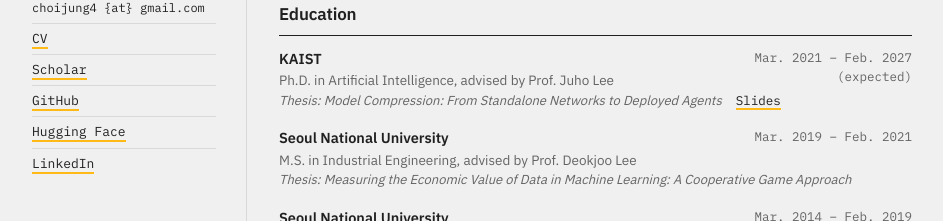
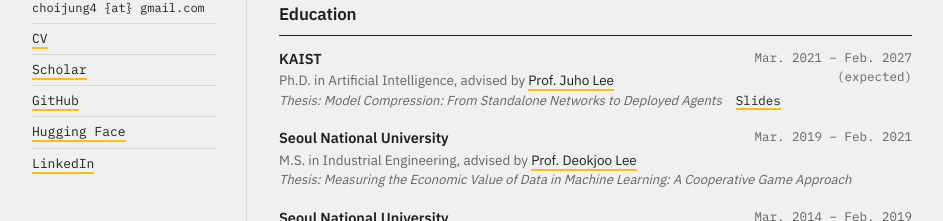
Before and after one commit to moon4sake/moon4sake.github.io, a plain HTML site: page index.html in a window 1280 px wide. Shown: the part 360-581 px from the top of the page, without its empty margins (168-1111 px from the left). Drawn offline with Linux system fonts and the light colour scheme.

Commit message:
Link advisors in Education
Co-Authored-By: Claude Opus 5.5 <noreply@anthropic.com>
Claude-Session: https://claude.ai/code/session_013yex2Fp4escmD5vUJ5B8F6

```diff
--- a/index.html
+++ b/index.html
@@ -134,8 +134,8 @@
       <p><b class="hl">I am on the job market for positions starting in Spring 2027.</b> I have one year of alternative military service (Technical Research Personnel) remaining.</p>
 
       <h2 id="education">Education</h2>
-      <div class="row"><div><div class="t">KAIST</div><div class="au">Ph.D. in Artificial Intelligence, advised by Prof. Juho Lee</div></div><div class="dt mono">Mar. 2021 – Feb. 2027 <span class="exp">(expected)</span></div><div class="w full">Thesis: Model Compression: From Standalone Networks to Deployed Agents<a class="mono sl" href="defense_slides.pdf">Slides</a></div></div>
-      <div class="row"><div><div class="t">Seoul National University</div><div class="au">M.S. in Industrial Engineering, advised by Prof. Deokjoo Lee</div></div><div class="dt mono">Mar. 2019 – Feb. 2021</div><div class="w full">Thesis: Measuring the Economic Value of Data in Machine Learning: A Cooperative Game Approach</div></div>
+      <div class="row"><div><div class="t">KAIST</div><div class="au">Ph.D. in Artificial Intelligence, advised by <a href="https://juho-lee.github.io">Prof. Juho Lee</a></div></div><div class="dt mono">Mar. 2021 – Feb. 2027 <span class="exp">(expected)</span></div><div class="w full">Thesis: Model Compression: From Standalone Networks to Deployed Agents<a class="mono sl" href="defense_slides.pdf">Slides</a></div></div>
+      <div class="row"><div><div class="t">Seoul National University</div><div class="au">M.S. in Industrial Engineering, advised by <a href="https://leesa.snu.ac.kr/%ec%9d%b4%eb%8d%95%ec%a3%bc-%ea%b5%90%ec%88%98/">Prof. Deokjoo Lee</a></div></div><div class="dt mono">Mar. 2019 – Feb. 2021</div><div class="w full">Thesis: Measuring the Economic Value of Data in Machine Learning: A Cooperative Game Approach</div></div>
       <div class="row"><div><div class="t">Seoul National University</div><div class="au">B.S. in Industrial Engineering, cum laude</div></div><div class="dt mono">Mar. 2014 – Feb. 2019</div></div>
 
       <h2 id="experience">Experience</h2>
```
